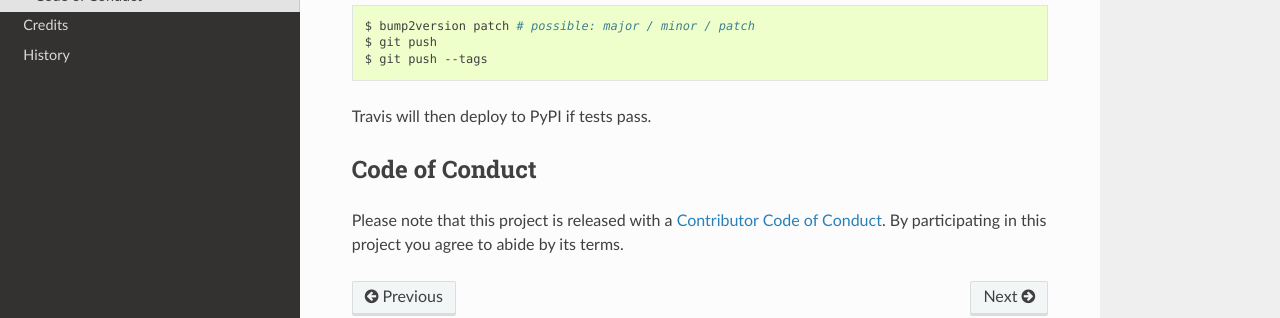
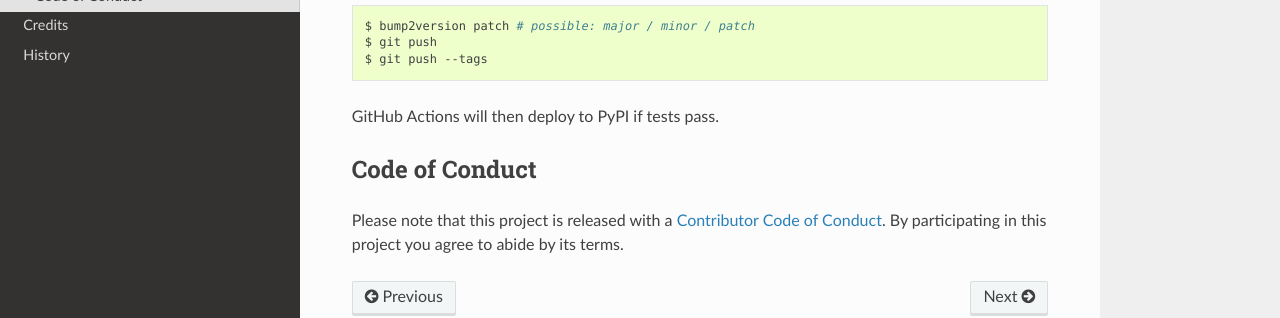
Before and after one commit to itsdaveba/cube-solver, a Sphinx documentation site: the page built from docs/contributing.rst, in a window 1280 px wide and 900 px high, scrolled down 2132 px. Shown: the part 454-772 px from the top of the window. Built offline with Sphinx 7.4.7 and the Read the Docs theme 3.1.0, drawn with Linux system fonts in a browser that asks for light colours.

Commit message:
improved docs

```diff
--- a/CONTRIBUTING.rst
+++ b/CONTRIBUTING.rst
@@ -122,7 +122,7 @@ $ bump2version patch # possible: major / minor / patch
 $ git push
 $ git push --tags
 
-Travis will then deploy to PyPI if tests pass.
+GitHub Actions will then deploy to PyPI if tests pass.
 
 Code of Conduct
 ---------------
--- a/docs/installation.rst
+++ b/docs/installation.rst
@@ -26,7 +26,7 @@ you through the process.
 From sources
 ------------
 
-The sources for Cube Solver can be downloaded from the `Github repo`_.
+The sources for Cube Solver can be downloaded from the `GitHub repo`_.
 
 You can either clone the public repository:
 
@@ -47,5 +47,5 @@ Once you have a copy of the source, you can install it with:
     $ pip install .
 
 
-.. _Github repo: https://github.com/itsdaveba/cube-solver
+.. _GitHub repo: https://github.com/itsdaveba/cube-solver
 .. _tarball: https://github.com/itsdaveba/cube-solver/tarball/master
```
